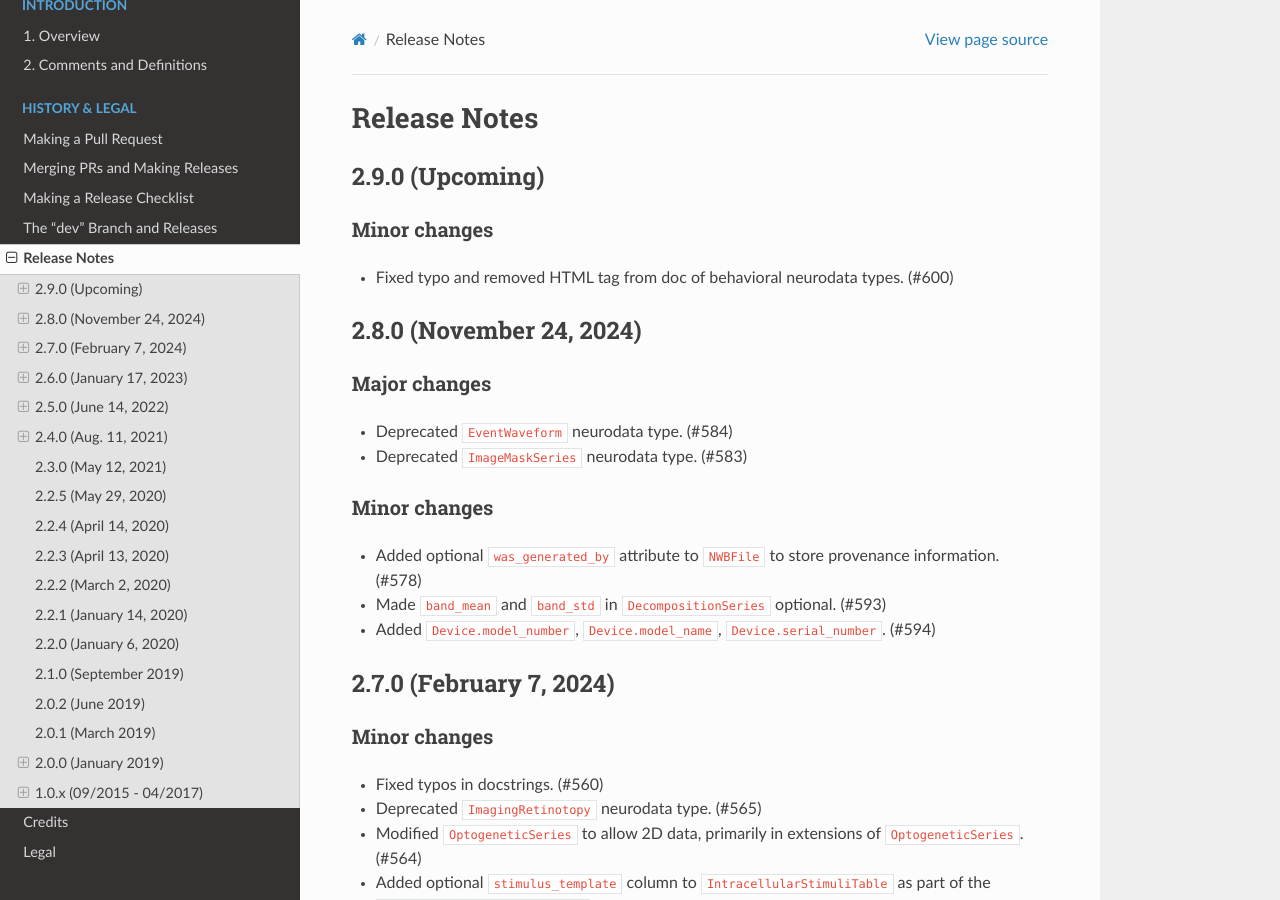
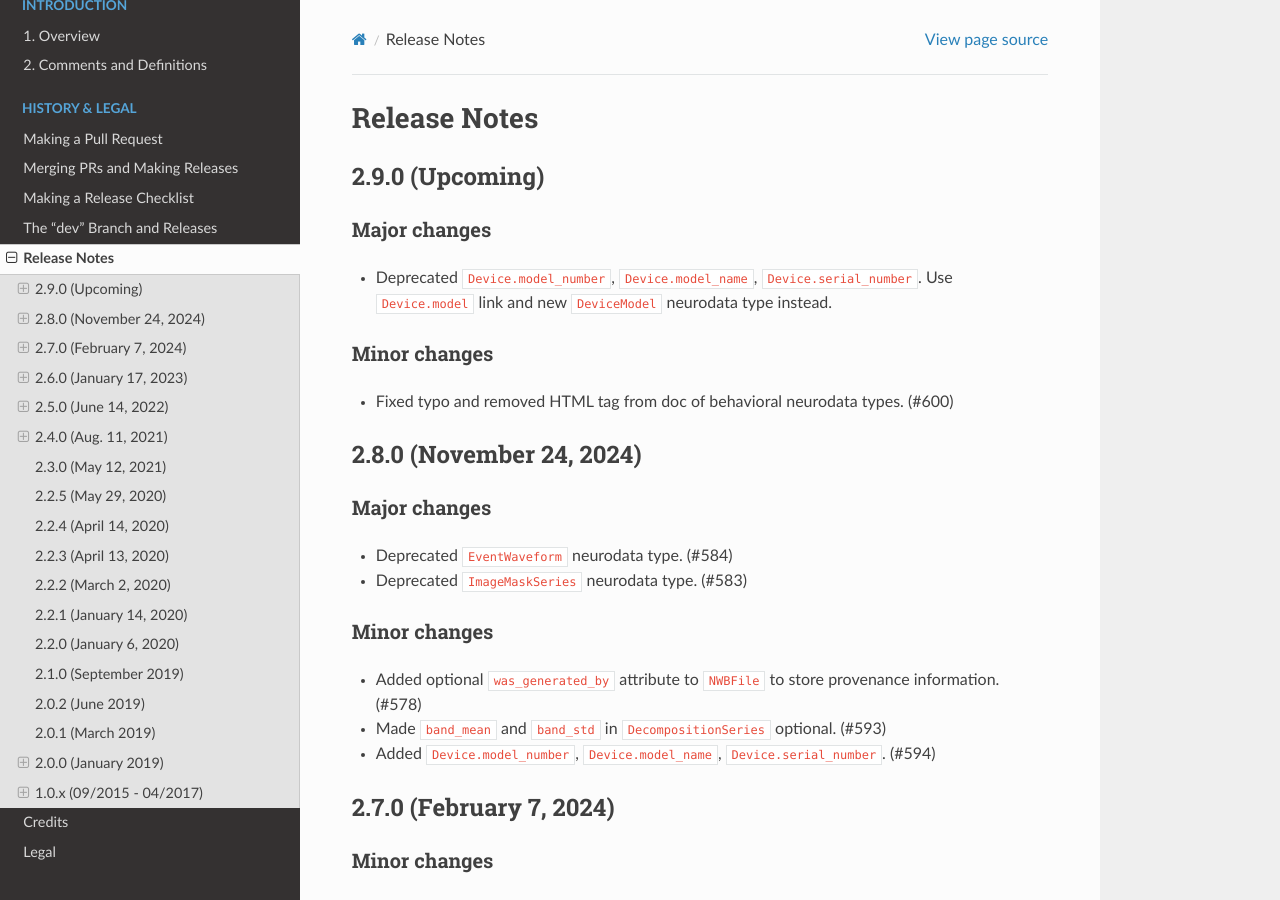
Before and after one commit to NeurodataWithoutBorders/nwb-schema, a Sphinx documentation site: the page built from docs/format/source/format_release_notes.rst, in a window 1280 px wide and 900 px high. Built offline with Sphinx 7.4.7 and the Read the Docs theme 3.1.0, drawn with Linux system fonts in a browser that asks for light colours.

Commit message:
Add DeviceModel neurodata type

```diff
--- a/docs/format/source/format_release_notes.rst
+++ b/docs/format/source/format_release_notes.rst
@@ -5,6 +5,11 @@ Release Notes
 
 2.9.0 (Upcoming)
 ----------------
+
+Major changes
+^^^^^^^^^^^^^
+- Deprecated ``Device.model_number``, ``Device.model_name``, ``Device.serial_number``. Use
+  ``Device.model`` link and new ``DeviceModel`` neurodata type instead.
 
 Minor changes
 ^^^^^^^^^^^^^
```
Also changed, not shown: 1 other file.
